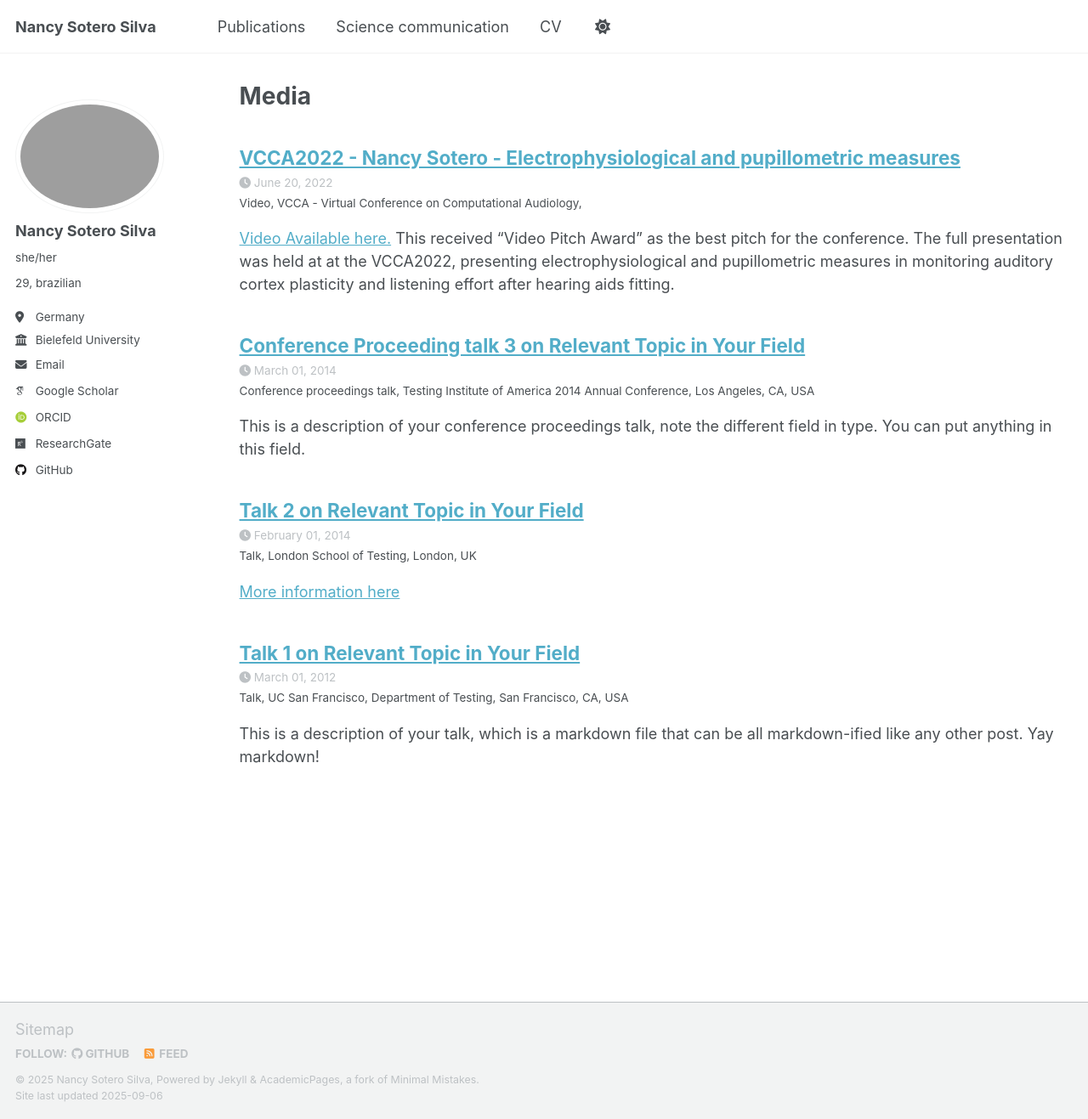
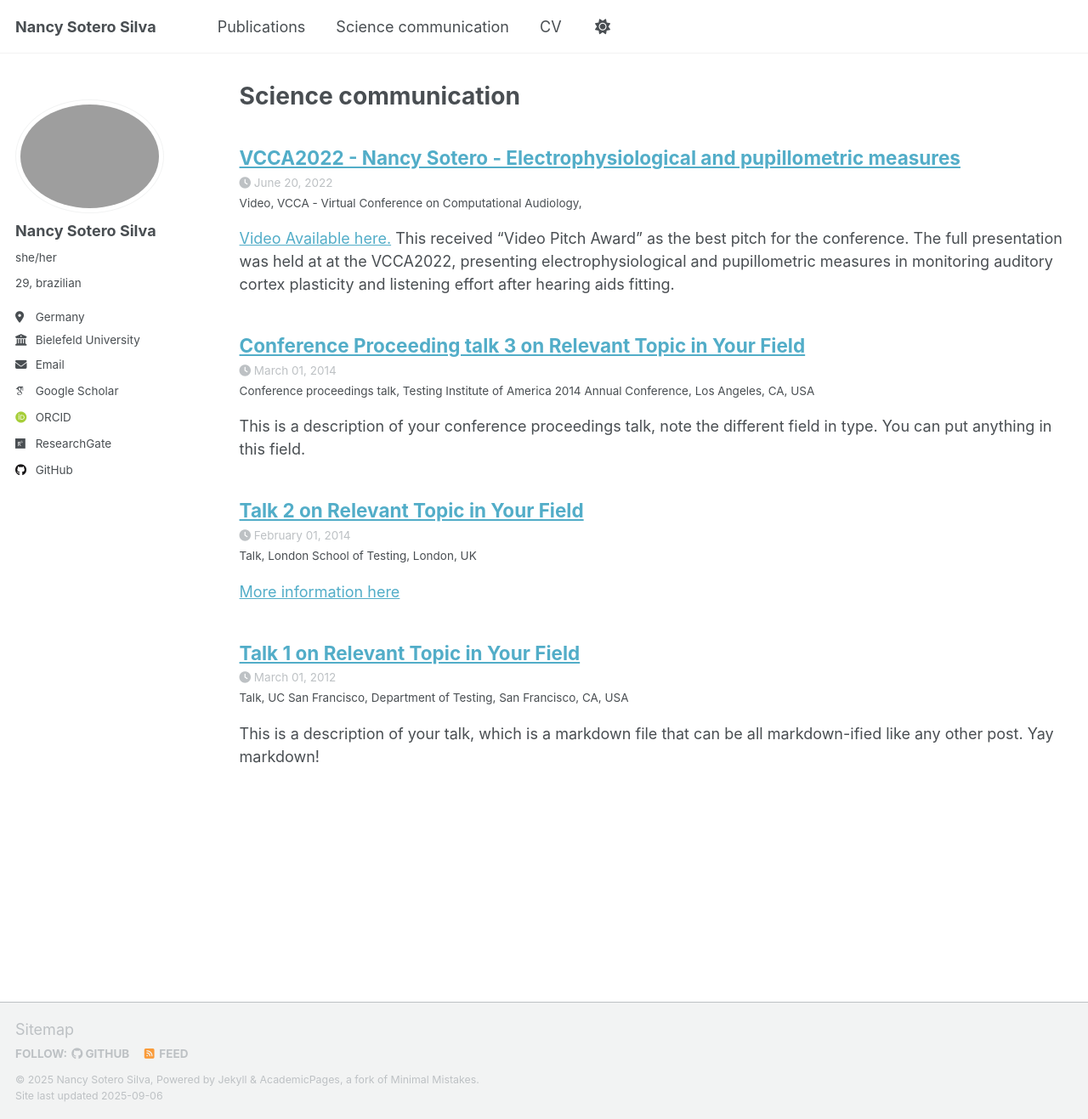
Before and after one commit to nancysotero/neuronency, a Jekyll site: the page built from _pages/media.html, in a window 1280 px wide and 1317 px high. Shown: the whole window at 85% size. Built offline with Jekyll 4.4.1, drawn with Linux system fonts in a browser that asks for light colours; some web fonts are replaced; a script that is not in the unit is left out.

Commit message:
Update media.html

```diff
--- a/_pages/media.html
+++ b/_pages/media.html
@@ -1,7 +1,7 @@
 ---
 layout: archive
-title: "Media"
-permalink: /media/
+title: "Science communication"
+permalink: /talks/
 author_profile: true
 ---
 
```
